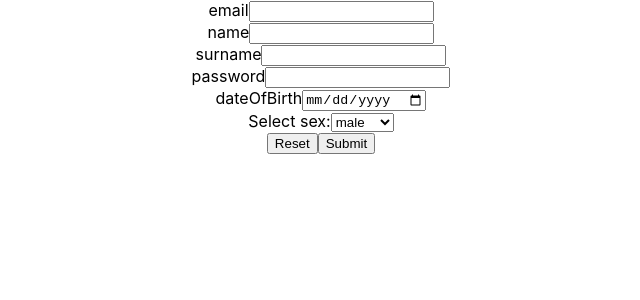
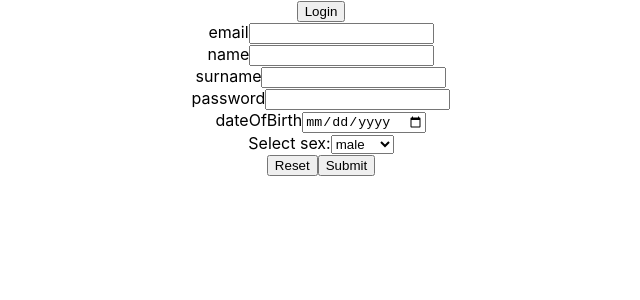
Before and after one commit to KopczewskiMichal/tinder, a React (Create React App) app in the folder front-side/: page /Register in a window 1280 px wide. Shown: the top 300 px of the page, without its empty margins (319-959 px from the left). Built offline with nearby package versions, Linux system fonts and the light colour scheme.

Commit message:
Przycisk nawigacji z rejestracji do logowania

```diff
--- a/front-side/src/components/Login/LoginDataForm.jsx
+++ b/front-side/src/components/Login/LoginDataForm.jsx
@@ -48,7 +48,7 @@ export default function LoginDataForm () {
     <FormikContext.Provider value={formik}>
       <form onSubmit={formik.handleSubmit}>
         <FormInput name="email" type="email"/>
-        <FormInput name="password" type="text"/>
+        <FormInput name="password" type="password"/>
         <button type="reset">Reset</button>
         <button type="submit">Submit</button>
       </form>
--- a/front-side/src/components/Login/Register.jsx
+++ b/front-side/src/components/Login/Register.jsx
@@ -4,6 +4,7 @@ import {useFormik} from 'formik';
 import * as Yup from 'yup';
 import SelectSex from "./SelectSex";
 import axios from "axios";
+import { useNavigate } from "react-router-dom";
 
 const FormikContext = createContext();
 
@@ -12,8 +13,7 @@ export const useFormikContext = () => {
 };
 
 export default function Register () {
-
-  // TODO obsługa zwrotu przez server informacji że podano nieprawidłowe dane
+  const navigate = useNavigate();
 
   const formik = useFormik({
     initialValues: {
@@ -79,7 +79,14 @@ export default function Register () {
     }
   });
 
+  const goToRegisterPage = () => {
+    navigate("/")
+  }
+
   return (
+  <div>
+    <button onClick={() => goToRegisterPage()}
+    >Login</button>
     <FormikContext.Provider value={formik}>
       <form onSubmit={formik.handleSubmit}>
         <CreateAccountInput name="email" type="email"/>
@@ -92,6 +99,7 @@ export default function Register () {
         <button type="submit">Submit</button>
       </form>
     </FormikContext.Provider>
+  </div>
   )
 
 }
```
